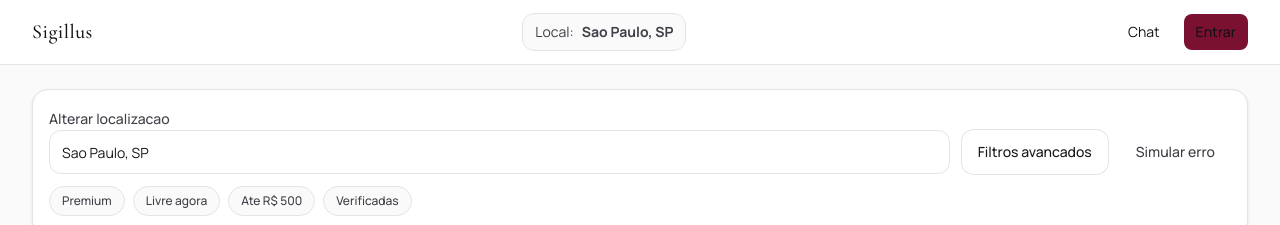
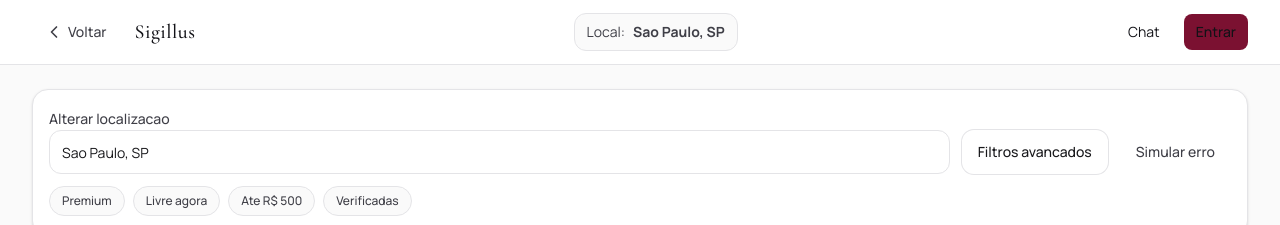
Before and after one commit to warriorsyn/raparigator-front-nextjs, a Next.js app: page /feed in a window 1280 px wide. Shown: the top 225 px of the page. Built offline with nearby package versions, Linux system fonts and the light colour scheme.

Commit message:
back-button: Add back button component to navigate to previous page

```diff
--- a/components/layout/top-header.tsx
+++ b/components/layout/top-header.tsx
@@ -1,4 +1,6 @@
 import Link from "next/link";
+// 1. Importar o botão novo
+import { BackButton } from "@/components/ui/back-button";
 
 interface TopHeaderProps {
   location: string;
@@ -8,13 +10,21 @@ export function TopHeader({ location }: TopHeaderProps) {
   return (
     <header className="sticky top-0 z-30 border-b border-zinc-200 bg-white/95 backdrop-blur">
       <div className="mx-auto flex h-16 w-full max-w-7xl items-center justify-between px-4 sm:px-6 lg:px-8">
-        <Link href="/" className="font-display text-xl tracking-wide text-wine-800">
-          Sigillus
-        </Link>
+
+        {/* 2. Criei esta DIV para agrupar o Botão Voltar + Logo juntos na esquerda */}
+        <div className="flex items-center gap-2 md:gap-4">
+          <BackButton />
+          <Link href="/" className="font-display text-xl tracking-wide text-wine-800">
+            Sigillus
+          </Link>
+        </div>
+
+        {/* O restante permanece igual */}
         <div className="hidden items-center gap-2 rounded-xl border border-zinc-200 bg-zinc-50 px-3 py-2 text-sm text-zinc-700 md:flex">
           <span>Local:</span>
           <strong>{location}</strong>
         </div>
+
         <div className="flex items-center gap-3 text-sm">
           <Link href="/chat" className="rounded-lg px-3 py-2 text-zinc-700 hover:bg-zinc-100">
             Chat
--- /dev/null
+++ b/components/ui/back-button.tsx
@@ -0,0 +1,47 @@
+"use client";
+
+import { usePathname, useRouter } from "next/navigation";
+import { Button } from "@/components/ui/button";
+import { cn } from "@/lib/utils";
+
+interface BackButtonProps {
+  className?: string;
+}
+
+export function BackButton({ className }: BackButtonProps) {
+  const router = useRouter();
+  const pathname = usePathname();
+
+  // Não exibe o botão se estiver na página inicial
+  if (pathname === "/") return null;
+
+  return (
+    <Button
+      variant="ghost"
+      size="sm"
+      className={cn(
+        "group gap-1 px-2 text-zinc-500 hover:text-wine-700 hover:bg-wine-50 transition-all",
+        className
+      )}
+      onClick={() => router.back()}
+      title="Voltar para a página anterior"
+    >
+      {/* Ícone ChevronLeft Inline (SVG) */}
+      <svg
+        xmlns="http://www.w3.org/2000/svg"
+        width="20"
+        height="20"
+        viewBox="0 0 24 24"
+        fill="none"
+        stroke="currentColor"
+        strokeWidth="2"
+        strokeLinecap="round"
+        strokeLinejoin="round"
+        className="h-5 w-5 transition-transform group-hover:-translate-x-1"
+      >
+        <path d="m15 18-6-6 6-6" />
+      </svg>
+      <span className="hidden md:inline font-medium text-sm">Voltar</span>
+    </Button>
+  );
+}
```
